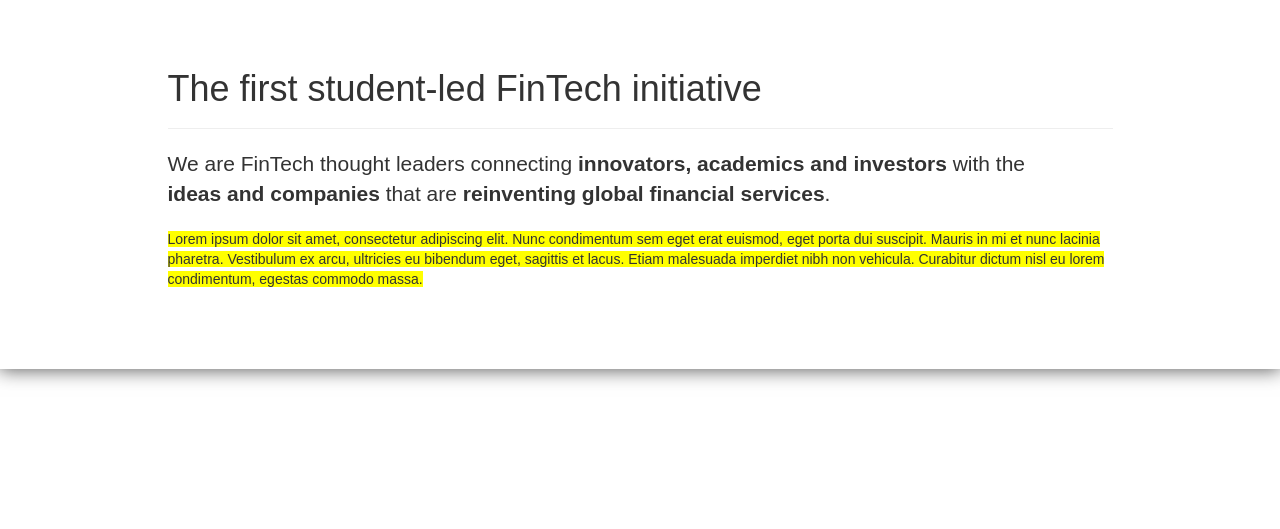
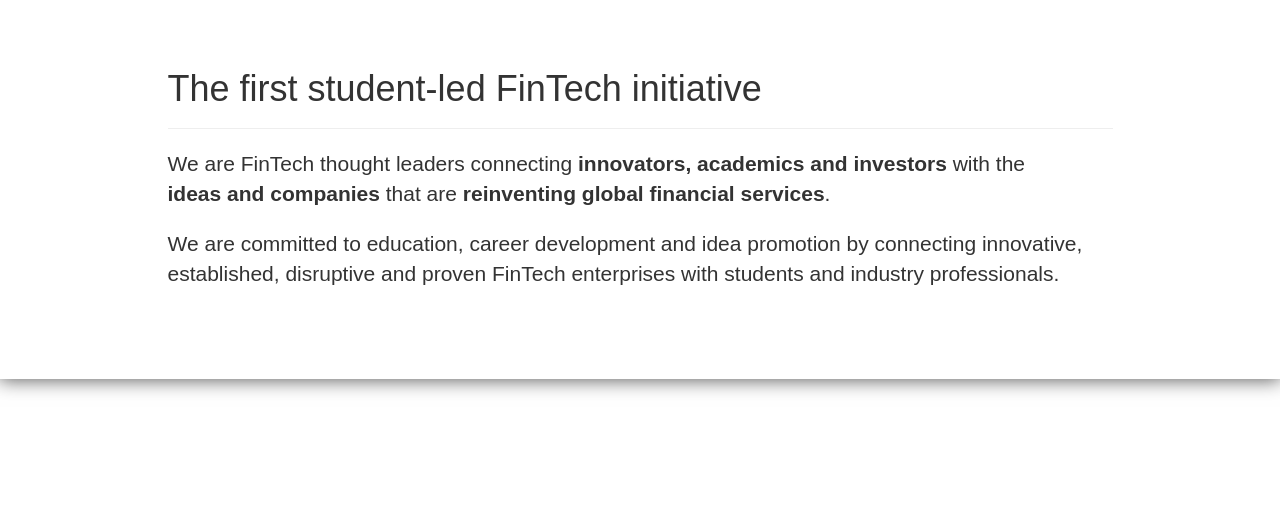
Before and after one commit to brendan1mcmanus/whartonfintech-v3, a Django app: template whartonfintech/templates/pages/home.html in a window 1280 px wide. Shown: the part 801-1330 px from the top of the page. Run offline with Django 3.2, Linux system fonts and the light colour scheme; the template is opened without the code that fills it, so the values that code supplies are empty; parts of the project's set-up code (start-up, migrations or seed data) failed here and were passed over; some libraries are stand-ins or nearby versions.

Commit message:
Update homepage

```diff
--- a/whartonfintech/templates/pages/home.html
+++ b/whartonfintech/templates/pages/home.html
@@ -35,7 +35,7 @@
           </div>
           {% bootstrap_messages %}
           <p class="lead">We are FinTech thought leaders connecting <strong>innovators,&nbsp;academics&nbsp;and&nbsp;investors</strong> with the <strong>ideas&nbsp;and&nbsp;companies</strong> that are <strong>reinventing&nbsp;global&nbsp;financial&nbsp;services</strong>.</p>
-          <p><span style="background: #ffff00;">Lorem ipsum dolor sit amet, consectetur adipiscing elit. Nunc condimentum sem eget erat euismod, eget porta dui suscipit. Mauris in mi et nunc lacinia pharetra. Vestibulum ex arcu, ultricies eu bibendum eget, sagittis et lacus. Etiam malesuada imperdiet nibh non vehicula. Curabitur dictum nisl eu lorem condimentum, egestas commodo massa.</span></p>
+          <p class="lead">We are committed to education, career development and idea promotion by connecting innovative, established, disruptive and proven FinTech enterprises with students and industry professionals.</p>
         </div>
       </div>
     </div>
```
